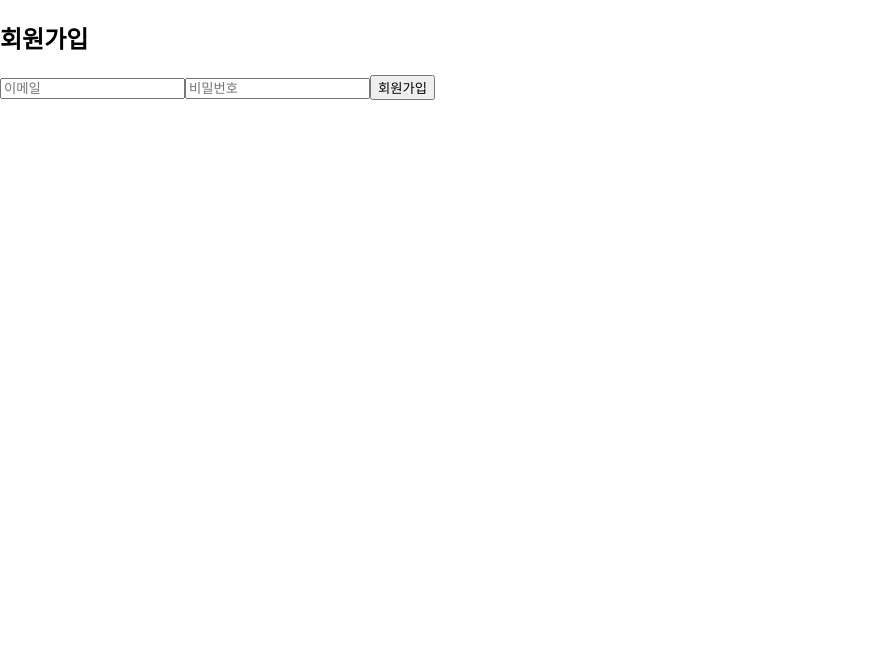
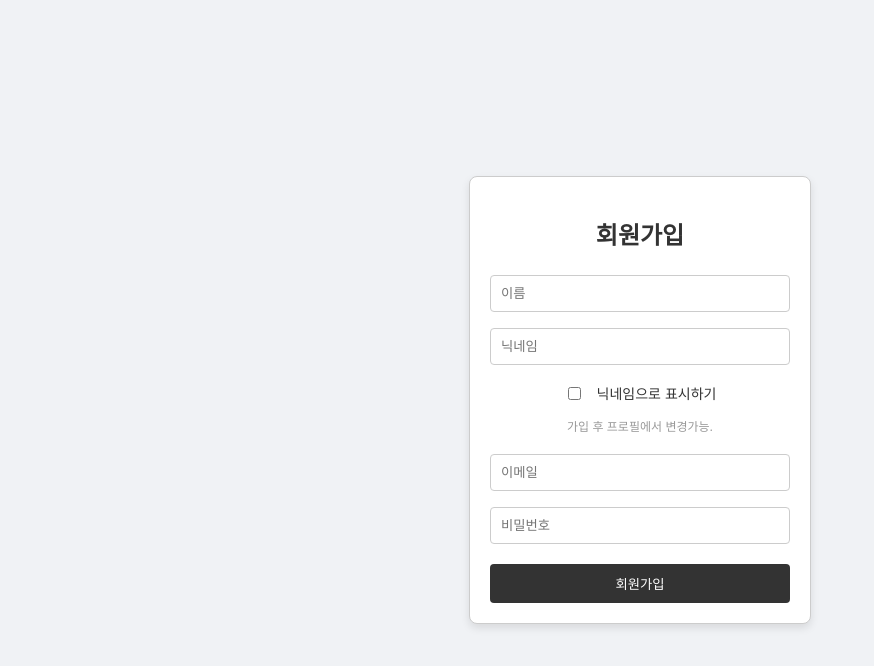
Before and after one commit to React-Catch-CodingPing/Relay_Novel, a React (Create React App) app in the folder relay-noval/: page /signup in a window 1280 px wide. Shown: the top 666 px of the page, without its empty margins (0-874 px from the left). Built offline with nearby package versions, Linux system fonts and the light colour scheme.

Commit message:
ADD : firestoreService.js, SignIn.css, SignUp.css FEAT : firestore 세팅, firestoreService.js로 이용법 예시 구현해놓기, 회원가입, 로그인 페이지 css 작성, 이름, 닉네임 추가로 auth 와 store 요소 함께 데베 저장 구현

```diff
--- /dev/null
+++ b/relay-noval/src/components/Auth/SignIn.css
@@ -0,0 +1,68 @@
+/* src/components/Auth/SignIn.css */
+
+.signin-wrapper {
+    display: flex;
+    justify-content: center;
+    align-items: center;
+    height: 100vh; /* 화면 전체 높이 기준으로 중앙 정렬 */
+}
+
+.signin-container {
+    width: 300px;
+    padding: 20px;
+    border: 1px solid #ccc;
+    border-radius: 8px;
+    box-shadow: 0px 4px 8px rgba(0, 0, 0, 0.1);
+    display: flex;
+    flex-direction: column;
+    align-items: center;
+}
+
+.signin-form {
+    width: 100%;
+    display: flex;
+    flex-direction: column;
+    align-items: center;
+}
+
+.signin-form input {
+    width: 100%;
+    padding: 10px;
+    margin: 8px 0;
+    border-radius: 4px;
+    border: 1px solid #ccc;
+    box-sizing: border-box;
+}
+
+button {
+    width: 100%;
+    padding: 10px;
+    background-color: #333;
+    color: #fff;
+    border: none;
+    border-radius: 4px;
+    cursor: pointer;
+    margin-top: 12px;
+}
+
+button:disabled {
+    background-color: #999;
+}
+
+.error-message {
+    color: red;
+    margin-top: 10px;
+    text-align: center;
+}
+
+/* 회원가입 링크 스타일 */
+.signup-link {
+    margin-top: 15px;
+    font-size: 14px;
+    color: #333;
+    text-decoration: none;
+}
+
+.signup-link:hover {
+    text-decoration: underline;
+}
--- a/relay-noval/src/components/Auth/SignIn.js
+++ b/relay-noval/src/components/Auth/SignIn.js
@@ -4,7 +4,9 @@
 import React, { useState } from "react";
 import { useDispatch, useSelector } from "react-redux";
 import { signIn } from "../../store/authSlice";
-import { useNavigate } from "react-router-dom"; // 리디렉션 기능
+import { useNavigate, Link } from "react-router-dom"; // 리디렉션 기능
+import "./SignIn.css"; // 스타일링 파일
+
 
 const SignIn = () => {
     const [email, setEmail] = useState("");
@@ -25,14 +27,30 @@ const SignIn = () => {
     }
 
     return (
-        <div>
-            <h2>로그인</h2>
-            <form onSubmit={handleSubmit}>
-                <input type="email" value={email} onChange={(e) => setEmail(e.target.value)} placeholder="이메일" />
-                <input type="password" value={password} onChange={(e) => setPassword(e.target.value)} placeholder="비밀번호" />
-                <button type="submit" disabled={loading}>로그인</button>
-            </form>
-            {error && <p>{error}</p>}
+        <div className="signin-wrapper">
+            <div className="signin-container">
+                <h2>로그인</h2>
+                <form onSubmit={handleSubmit} className="signin-form">
+                    <input
+                        type="email"
+                        value={email}
+                        onChange={(e) => setEmail(e.target.value)}
+                        placeholder="이메일"
+                        required
+                    />
+                    <input
+                        type="password"
+                        value={password}
+                        onChange={(e) => setPassword(e.target.value)}
+                        placeholder="비밀번호"
+                        required
+                    />
+                    <button type="submit" disabled={loading}>로그인</button>
+                </form>
+                {error && <p className="error-message">{error}</p>}
+                {/* 회원가입 링크 추가 */}
+                <Link to="/signup" className="signup-link">회원가입</Link>
+            </div>
         </div>
     );
 };
--- /dev/null
+++ b/relay-noval/src/components/Auth/SignUp.css
@@ -0,0 +1,93 @@
+/* src/components/Auth/SignUp.css */
+
+.signup-wrapper {
+    display: flex;
+    justify-content: center;
+    align-items: center;
+    height: 100vh; /* 화면 전체 높이 기준으로 중앙 정렬 */
+    background-color: #f0f2f5; /* 페이지 배경색 */
+}
+
+.signup-container {
+    width: 300px;
+    padding: 20px;
+    border: 1px solid #ccc;
+    border-radius: 8px;
+    box-shadow: 0px 4px 8px rgba(0, 0, 0, 0.1);
+    background-color: #fff;
+    display: flex;
+    flex-direction: column;
+    align-items: center;
+}
+
+.signup-container h2 {
+    margin-bottom: 16px;
+    color: #333;
+}
+
+.signup-form {
+    width: 100%;
+    display: flex;
+    flex-direction: column;
+    align-items: center;
+}
+
+.signup-form input[type="text"],
+.signup-form input[type="email"],
+.signup-form input[type="password"] {
+    width: 100%;
+    padding: 10px;
+    margin: 8px 0;
+    border-radius: 4px;
+    border: 1px solid #ccc;
+    box-sizing: border-box;
+}
+
+/* checkbox-container 스타일 */
+.checkbox-container {
+    display: flex;
+    align-items: center;
+    justify-content: center; /* 가운데 정렬 */
+    gap: 8px; /* 체크박스와 텍스트 사이의 간격 */
+    width: 100%; /* 전체 너비를 사용하여 정렬 */
+    margin: 10px 0;
+}
+
+.checkbox-container input[type="checkbox"] {
+    margin-right: 8px; /* 체크박스와 텍스트 사이 여백 */
+}
+
+.checkbox-container label {
+    font-size: 14px;
+    color: #333;
+}
+
+/* 안내 문구 스타일 */
+.info-text {
+    color: #999; /* 회색 텍스트 */
+    font-size: 12px;
+    margin-top: 4px;
+    width: 100%;
+    text-align: center;
+}
+
+button {
+    width: 100%;
+    padding: 10px;
+    background-color: #333;
+    color: #fff;
+    border: none;
+    border-radius: 4px;
+    cursor: pointer;
+    margin-top: 12px;
+}
+
+button:disabled {
+    background-color: #999;
+}
+
+.error-message {
+    color: red;
+    margin-top: 10px;
+    text-align: center;
+}
--- a/relay-noval/src/components/Auth/SignUp.js
+++ b/relay-noval/src/components/Auth/SignUp.js
@@ -1,31 +1,70 @@
-// 회원가입 화면 및 기능을 담당하는 컴포넌트.
-
 // src/components/Auth/SignUp.js
 import React, { useState } from "react";
 import { useDispatch, useSelector } from "react-redux";
 import { signUp } from "../../store/authSlice";
+import "./SignUp.css"; // 스타일링 파일
 
 const SignUp = () => {
+    const [name, setName] = useState("");
+    const [nickname, setNickname] = useState("");
+    const [useNickname, setUseNickname] = useState(false);
     const [email, setEmail] = useState("");
     const [password, setPassword] = useState("");
     const dispatch = useDispatch();
-    const { loading, error, user } = useSelector((state) => state.auth); // user 추가
+    const { loading, error, user } = useSelector((state) => state.auth);
 
     const handleSubmit = (e) => {
         e.preventDefault();
-        dispatch(signUp({ email, password }));
+        dispatch(signUp({ name, nickname, useNickname, email, password }));
     };
 
     return (
-        <div>
-            <h2>회원가입</h2>
-            <form onSubmit={handleSubmit}>
-                <input type="email" value={email} onChange={(e) => setEmail(e.target.value)} placeholder="이메일" />
-                <input type="password" value={password} onChange={(e) => setPassword(e.target.value)} placeholder="비밀번호" />
-                <button type="submit" disabled={loading}>회원가입</button>
-            </form>
-            {error && <p>{error}</p>}
-            {user && <p>{user.email} 님 회원가입 성공입니다!</p>} {/* 회원가입 성공 메시지 */}
+        <div className="signup-wrapper">
+            <div className="signup-container">
+                <h2>회원가입</h2>
+                <form onSubmit={handleSubmit} className="signup-form">
+                    <input
+                        type="text"
+                        value={name}
+                        onChange={(e) => setName(e.target.value)}
+                        placeholder="이름"
+                        required
+                    />
+                    <input
+                        type="text"
+                        value={nickname}
+                        onChange={(e) => setNickname(e.target.value)}
+                        placeholder="닉네임"
+                        required
+                    />
+                    <div className="checkbox-container">
+                        <input
+                            type="checkbox"
+                            checked={useNickname}
+                            onChange={(e) => setUseNickname(e.target.checked)}
+                        />
+                        <label>닉네임으로 표시하기</label>
+                    </div>
+                    <p className="info-text">가입 후 프로필에서 변경가능.</p> {/* 안내 문구 수정 */}
+                    <input
+                        type="email"
+                        value={email}
+                        onChange={(e) => setEmail(e.target.value)}
+                        placeholder="이메일"
+                        required
+                    />
+                    <input
+                        type="password"
+                        value={password}
+                        onChange={(e) => setPassword(e.target.value)}
+                        placeholder="비밀번호"
+                        required
+                    />
+                    <button type="submit" disabled={loading}>회원가입</button>
+                </form>
+                {error && <p className="error-message">{error}</p>}
+                {user && <p>{user.email} 님 회원가입 성공입니다!</p>}
+            </div>
         </div>
     );
 };
--- a/relay-noval/src/components/Home.js
+++ b/relay-noval/src/components/Home.js
@@ -1,5 +1,4 @@
 // 제일 처음으로 접근 가능한 메인 페이지.
-
 
 // src/components/Home.js
 import React from "react";
@@ -18,6 +17,13 @@ const Home = () => {
         dispatch(signOut()); // 로그아웃 액션 디스패치
         navigate("/"); // 로그아웃 후 홈으로 리디렉션
     };
+
+    // 회원가입, 프로필에서 선택한 표시할 이름 결정
+    const displayName = user
+        ? user.useNickname
+            ? user.nickname || user.email // 닉네임이 설정된 경우 사용
+            : user.name || user.email // 이름이 설정된 경우 사용
+        : "";
 
     // 예제 소설 항목 데이터
     const novels = [
@@ -38,7 +44,7 @@ const Home = () => {
                             <span onClick={handleLogout} style={{cursor: "pointer"}}>
                                 로그아웃
                             </span>
-                            <Link to="/my-novels">{user.email}의 소설</Link>
+                            <Link to="/my-novels">{displayName}의 소설</Link>
                         </>
                     ) : (
                         <>
--- a/relay-noval/src/firebase/firebase.js
+++ b/relay-noval/src/firebase/firebase.js
@@ -3,7 +3,7 @@ import { initializeApp } from "firebase/app";
 import { getAuth } from "firebase/auth";
 import { getFirestore } from "firebase/firestore";
 
-// Firebase 설정을 코드에 직접 입력
+// Firebase 설정
 const firebaseConfig = {
     apiKey: "AIzaSyACCspYhXfZWJvDNeg7xONh1rBVAIzzlSs",
     authDomain: "relay-novel-webproject.firebaseapp.com",
@@ -19,3 +19,4 @@ const app = initializeApp(firebaseConfig);
 // Firebase 인증과 Firestore 내보내기
 export const auth = getAuth(app);          // getAuth 함수로 인증 객체 가져오기
 export const firestore = getFirestore(app); // getFirestore 함수로 Firestore 가져오기
+export default app;
```
Also changed, not shown: relay-noval/src/firebase/firestoreService.js (added, +52 -0 lines), relay-noval/src/store/authSlice.js (+26 -4 lines).
